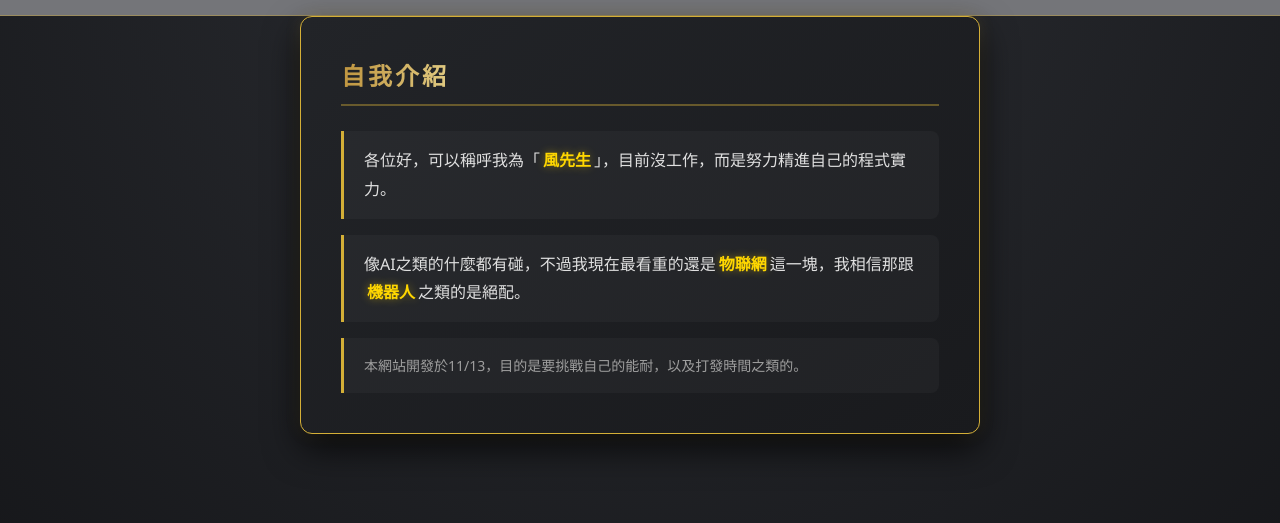
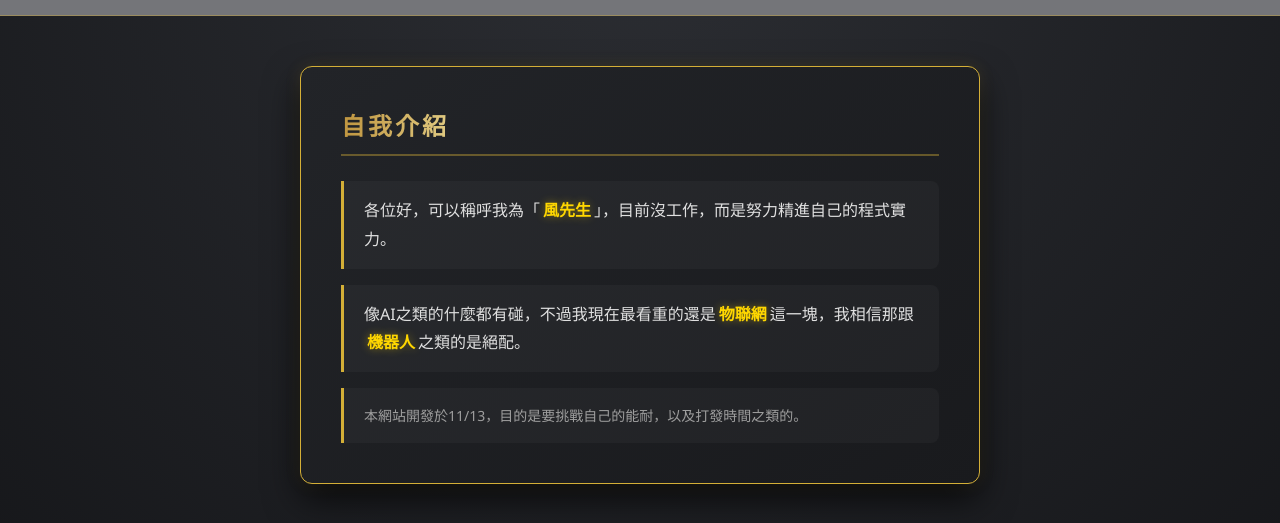
Before and after one commit to pchengxiang/PersonalWebsite, a plain HTML site: page about.html in a window 1280 px wide. Shown: the part 95-618 px from the top of the page. Drawn offline with Linux system fonts and the light colour scheme.

Commit message:
11/21/ update 4

```diff
--- a/about.html
+++ b/about.html
@@ -20,7 +20,7 @@
             <a href="./pricing.html">基本價目</a>
         </div>
     </header>
-    <section>
+    <section class="Content">
         <h2>自我介紹</h2>
             <div>
                 各位好，可以稱呼我為「<b>風先生</b>」，目前沒工作，而是努力精進自己的程式實力。
--- a/css/style.css
+++ b/css/style.css
@@ -72,7 +72,9 @@ main {
 section {
     max-width: 680px;
     width: 100%;
-    margin: 0 auto;
+    margin: 1 auto;
+    margin-top: 50px;
+    align-self: center;
     background: linear-gradient(145deg, #222428, #191a1d);
     border: 1px solid #d4af37;
     border-radius: 12px;
```
Also changed, not shown: projects.html (+1 -1 lines).
